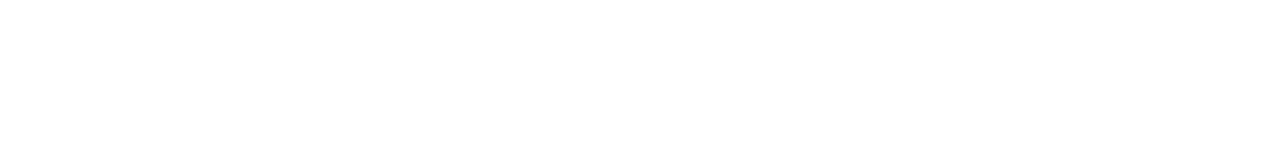
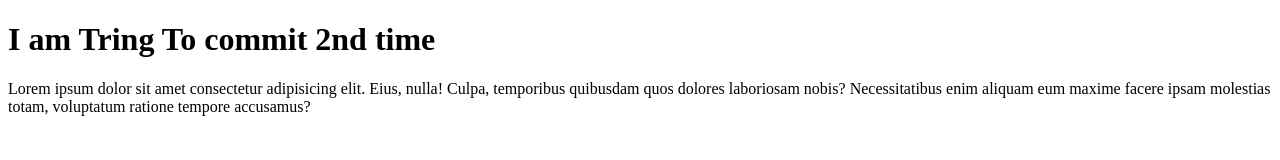
Before and after one commit to nurnewas/my-first-repo, a plain HTML site: page index.html in a window 1280 px wide. Drawn offline with Linux system fonts and the light colour scheme.

Commit message:
my secon commit h1 and pragtaph

```diff
--- a/index.html
+++ b/index.html
@@ -6,6 +6,7 @@
     <title>Git and GitHub </title>
 </head>
 <body>
-
+    <h1>I am Tring To commit 2nd time</h1>
+    <p>Lorem ipsum dolor sit amet consectetur adipisicing elit. Eius, nulla! Culpa, temporibus quibusdam quos dolores laboriosam nobis? Necessitatibus enim aliquam eum maxime facere ipsam molestias totam, voluptatum ratione tempore accusamus?</p>
 </body>
 </html>
```
